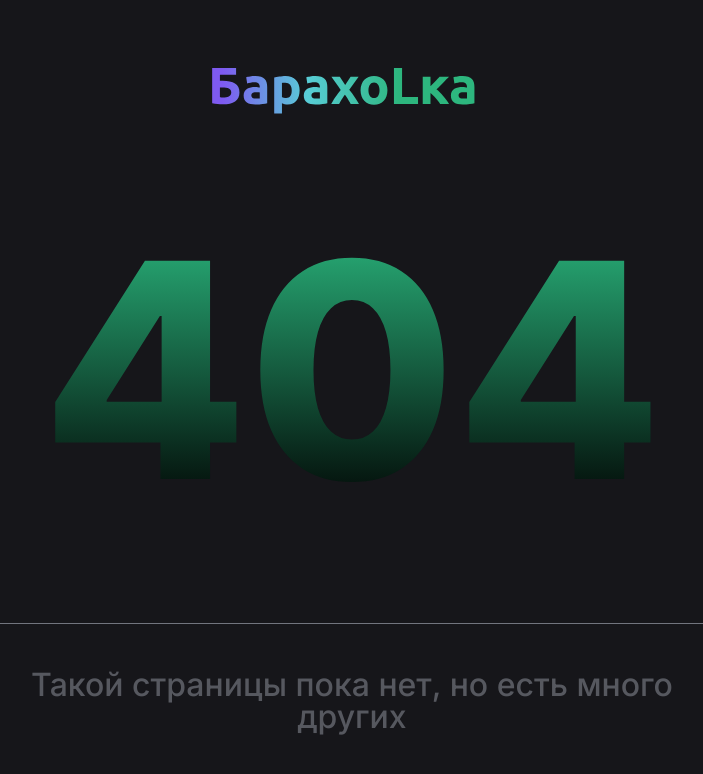
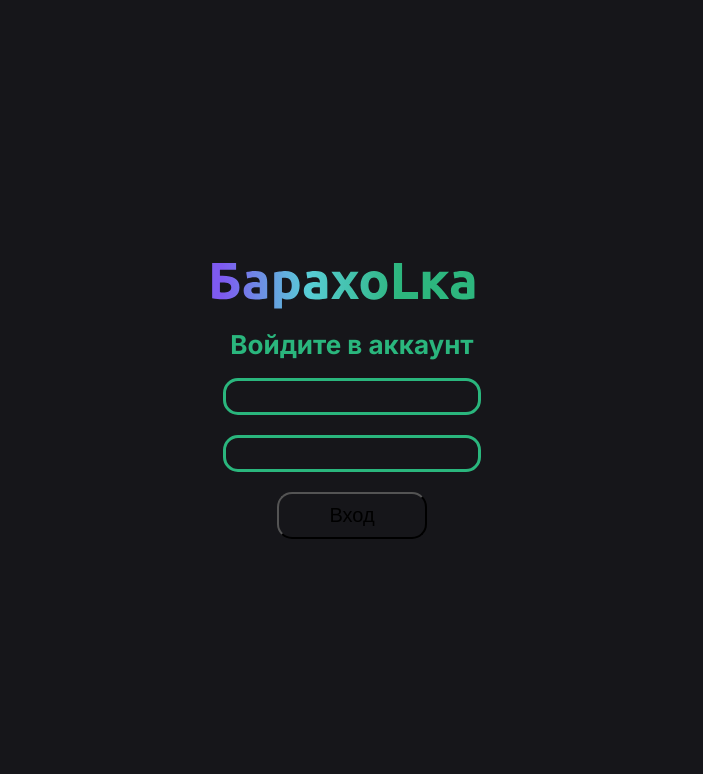
Before and after one commit to Web-studio-Team3/Frontend-team3, a React (Create React App) app: page /login in a window 1280 px wide. Before the commit this address had no page. Shown: the top 774 px of the page, without its empty margins (288-991 px from the left). Built offline with nearby package versions, Linux system fonts and the light colour scheme.

Commit message:
+ LoginPage and fakeAuth

```diff
--- a/src/App.tsx
+++ b/src/App.tsx
@@ -2,6 +2,7 @@ import AccountLayout from "@pages/accountLayout";
 import AccountReviews from "@pages/AccountReviews";
 import { AnotherAccount, AccountAds } from "@pages/anotherAccount";
 import Error from "@pages/error";
+import { LoginPage } from "@pages/LoginPage";
 import Market from "@pages/market";
 import { MyAccount, AccountMessages, AccountSettings } from "@pages/myAccount";
 import AccountFavorites from "@pages/myAccount/accountFavorites";
@@ -36,6 +37,7 @@ function App() {
 					<Route path="reviews" element={<AccountReviews />} />
 				</Route>
 				<Route path="*" element={<Error />} />
+				<Route path="/login" element={<LoginPage />} />
 			</Routes>
 		</BrowserRouter>
 	);
--- a/src/components/WelcomeBlock/WelcomeBlock.props.ts
+++ /dev/null
@@ -1 +0,0 @@
-export interface WelcomeBlockProps {}
--- a/src/components/WelcomeBlock/index.ts
+++ b/src/components/WelcomeBlock/index.ts
@@ -1,2 +1 @@
 export * from "./WelcomeBlock";
-export * from "./WelcomeBlock.props";
--- a/src/components/header/Header.tsx
+++ b/src/components/header/Header.tsx
@@ -14,7 +14,7 @@ const Header: FC = () => {
 	return (
 		<header className="container">
 			<div className={styles.section}>
-				<Link to="/market" className={styles.logo}>
+				<Link to="/" className={styles.logo}>
 					<LogoIcon />
 				</Link>
 				<form method="POST" className={styles.form}>
--- /dev/null
+++ b/src/pages/LoginPage/LoginPage.module.scss
@@ -0,0 +1,51 @@
+@import "@styles/variables.scss";
+
+.page {
+	width: 100%;
+}
+
+.body {
+	display: flex;
+	justify-content: center;
+	gap: 20px;
+	align-items: center;
+	flex-direction: column;
+	min-height: 100vh;
+}
+
+.title {
+	font-size: 26px;
+	color: $green;
+	font-weight: bold;
+}
+
+.input {
+	border: 3px solid $green;
+	border-radius: 15px;
+	font-size: 18px;
+	padding: 5px 10px;
+	outline: none;
+	color: white;
+	background-color: $bg-dark;
+	&:focus {
+		background-color: $grey;
+		transition: 1s;
+	}
+}
+
+.loginButton {
+	display: flex;
+	justify-content: center;
+	align-items: center;
+	padding: 10px;
+	border-radius: 15px;
+	background-color: inherit;
+	cursor: pointer;
+	font-size: 20px;
+	min-width: 150px;
+	&:hover {
+		border: 2px solid $green;
+		color: $green;
+		transition: 0.5s;
+	}
+}
--- /dev/null
+++ b/src/pages/LoginPage/LoginPage.tsx
@@ -0,0 +1,47 @@
+import { useState } from "react";
+import { LogoIcon } from "@assets/icons/Icons";
+import { Navigate } from "react-router-dom";
+import styles from "./LoginPage.module.scss";
+
+export const LoginPage = () => {
+	const [loginError, setLoginError] = useState(false);
+	const [loginSucces, SetLoginSucces] = useState(false);
+	const [Login, setLogin] = useState("");
+	const [Password, setPassword] = useState("");
+	return (
+		<div className={styles.page}>
+			<main className={styles.body}>
+				<LogoIcon />
+				<h1 className={styles.title}>Войдите в аккаунт</h1>
+				<input
+					type="text"
+					className={styles.input}
+					name="login"
+					onChange={(e) => {
+						setLogin(e.target.value);
+					}}
+				/>
+				<input
+					type="password"
+					className={styles.input}
+					name="password"
+					onChange={(e) => {
+						setPassword(e.target.value);
+					}}
+				/>
+				<button
+					className={styles.loginButton}
+					onClick={() => {
+						// eslint-disable-next-line no-console
+						console.log(Login + " " + Password);
+						SetLoginSucces(true);
+						localStorage.setItem("login", "true");
+					}}
+				>
+					Вход
+				</button>
+			</main>
+			{loginSucces ? <Navigate to="/" /> : <></>}
+		</div>
+	);
+};
--- /dev/null
+++ b/src/pages/LoginPage/index.ts
@@ -0,0 +1 @@
+export * from "./LoginPage";
--- a/src/pages/market/Market.tsx
+++ b/src/pages/market/Market.tsx
@@ -20,7 +20,11 @@ const Market = () => {
 							actionCategory={replaceCategory}
 						/>
 						<div className={styles.mainContent}>
-							<WelcomeBlock />
+							{localStorage.getItem("login") === "true" ? (
+								<WelcomeBlock />
+							) : (
+								<></>
+							)}
 							<Items ItemsNumber={3091} />
 						</div>
 					</div>
```
Also changed, not shown: src/components/WelcomeBlock/WelcomeBlock.tsx (+3 -5 lines).
